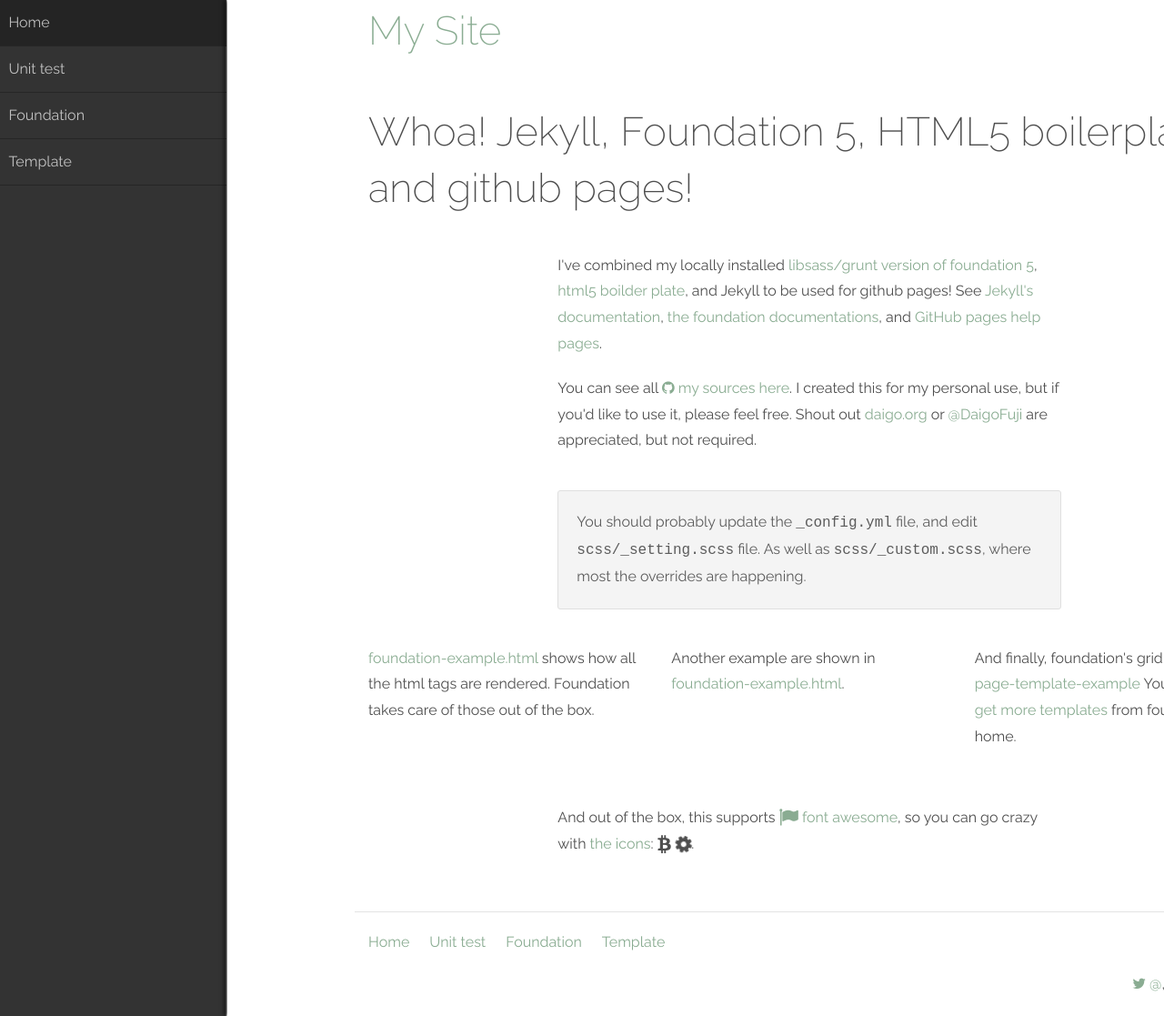
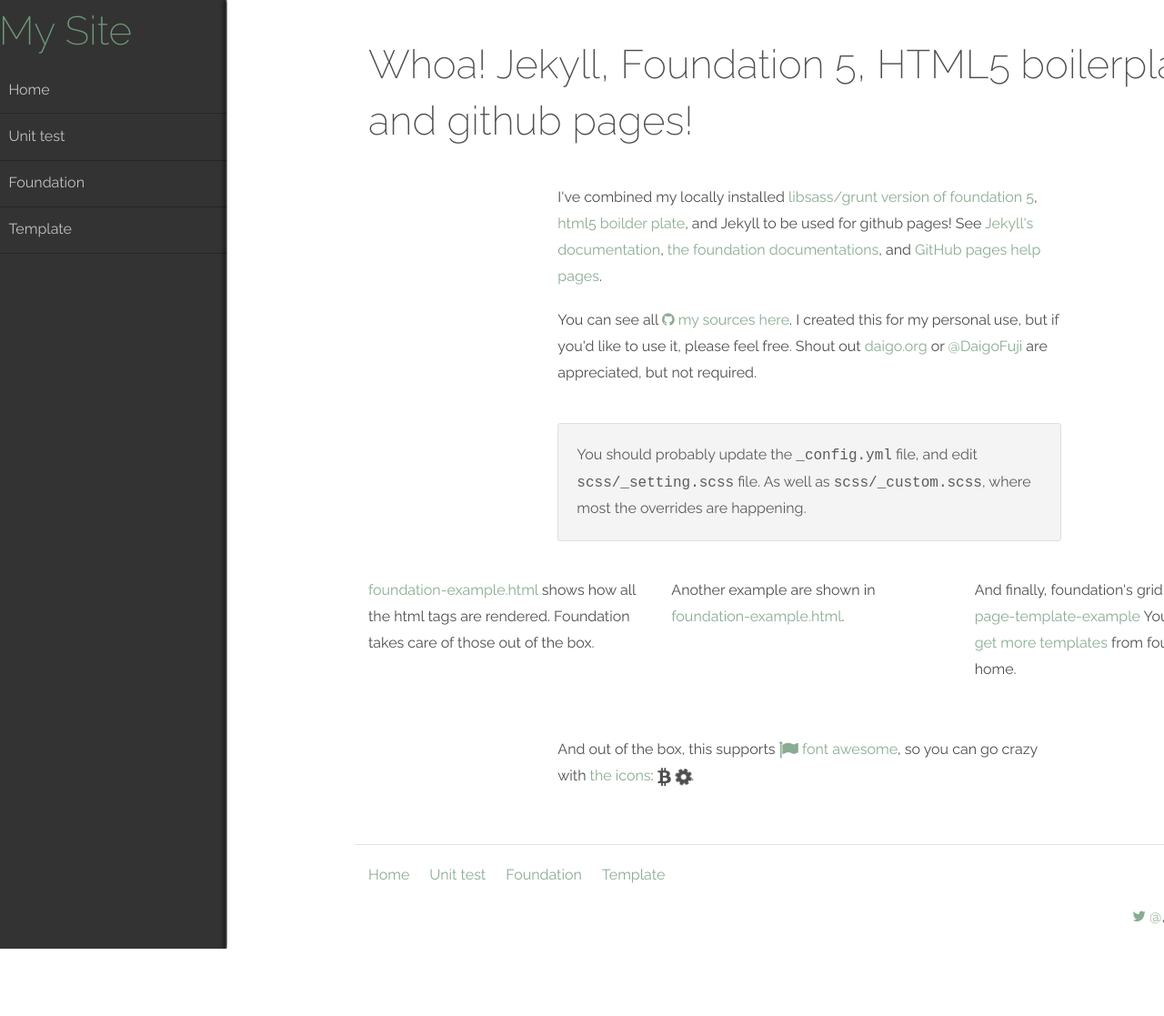
Before and after one commit to robinscott/robinscott.github.io, a Jekyll site: the page built from index.md, in a window 1280 px wide. Shown: the whole page at 91% size. Built offline with Jekyll 4.4.1, drawn with Linux system fonts in a browser that asks for light colours; nearby versions of some CDN libraries; Markdown is read by kramdown in place of the engine named in the settings; after the commit the page ends 1043 px from its top, so only the background shows below that.

Commit message:
Moved H1

```diff
--- a/_layouts/default.html
+++ b/_layouts/default.html
@@ -54,17 +54,20 @@
                 <section class="right show-for-small">
                   <ul class="inline-list mam">
                     <li>
-                      <a class="left-off-canvas-toggle"><i class="fa fa-bars fa-lg">
-                        </i></a>
+                      <a class="left-off-canvas-toggle">
+                        <i class="fa fa-bars fa-lg"></i>
+                      </a>
                     </li>
                   </ul>
                 </section>
-                <h1><a href="{{ site.url }}">{{ site.brand }}</a></h1>
             </div>
         </header>
 
         <!-- Off Canvas Menu -->
         <aside class="left-off-canvas-menu">
+          <h1>
+            <a href="{{ site.url }}">{{ site.brand }}</a>
+          </h1>
           <!-- navigation list goes here -->
           <ul class="off-canvas-list">
             {% include nav.html %}
```
